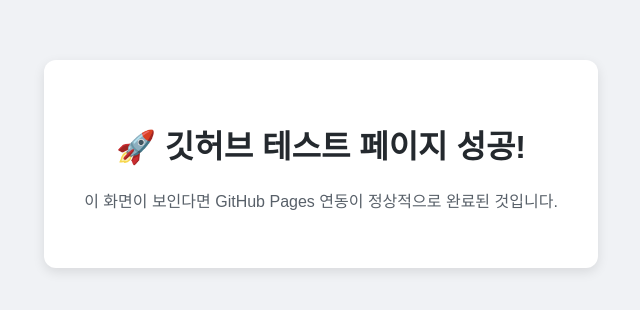
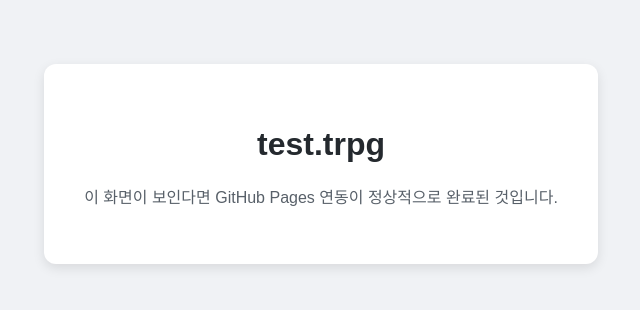
Before and after one commit to gat716/gat716.github.io, a plain HTML site: page index.html in a window 1280 px wide. Shown: the part 236-546 px from the top of the page, without its empty margins (319-959 px from the left). Drawn offline with Linux system fonts and the light colour scheme.

Commit message:
Update index.html

```diff
--- a/index.html
+++ b/index.html
@@ -31,7 +31,7 @@
 </head>
 <body>
     <div class="card">
-        <h1>🚀 깃허브 테스트 페이지 성공!</h1>
+        <h1>test.trpg</h1>
         <p>이 화면이 보인다면 GitHub Pages 연동이 정상적으로 완료된 것입니다.</p>
     </div>
 </body>
```
